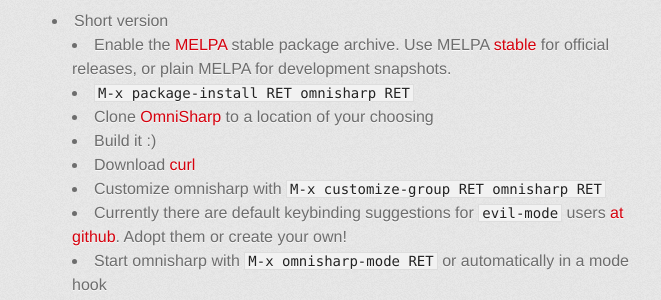
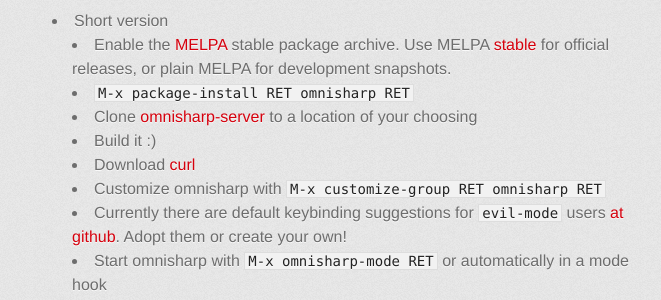
Before and after one commit to OmniSharp/OmniSharp.github.io, a Jekyll site: the page built from index.md, in a window 1280 px wide and 900 px high, scrolled down 1179 px. Shown: the part 152-452 px from the top of the window, without its empty margins (298-959 px from the left). Built offline with Jekyll 4.4.1, drawn with Linux system fonts in a browser that asks for light colours; some web fonts are replaced.

Commit message:
Updated link in Emacs setup to point to omnisharp-server

```diff
--- a/index.md
+++ b/index.md
@@ -34,7 +34,7 @@
 - Short version
     - Enable the [MELPA](http://melpa.org/#/getting-started) stable package archive. Use MELPA [stable](https://github.com/milkypostman/melpa#stable-packages) for official releases, or plain MELPA for development snapshots.
     - `M-x package-install RET omnisharp RET`
-    - Clone [OmniSharp](https://github.com/OmniSharp/Omnisharp) to a location of your choosing
+    - Clone [omnisharp-server](https://github.com/OmniSharp/omnisharp-server) to a location of your choosing
     - Build it :)
     - Download [curl](http://curl.haxx.se/download.html)
     - Customize omnisharp with `M-x customize-group RET omnisharp RET`
```
